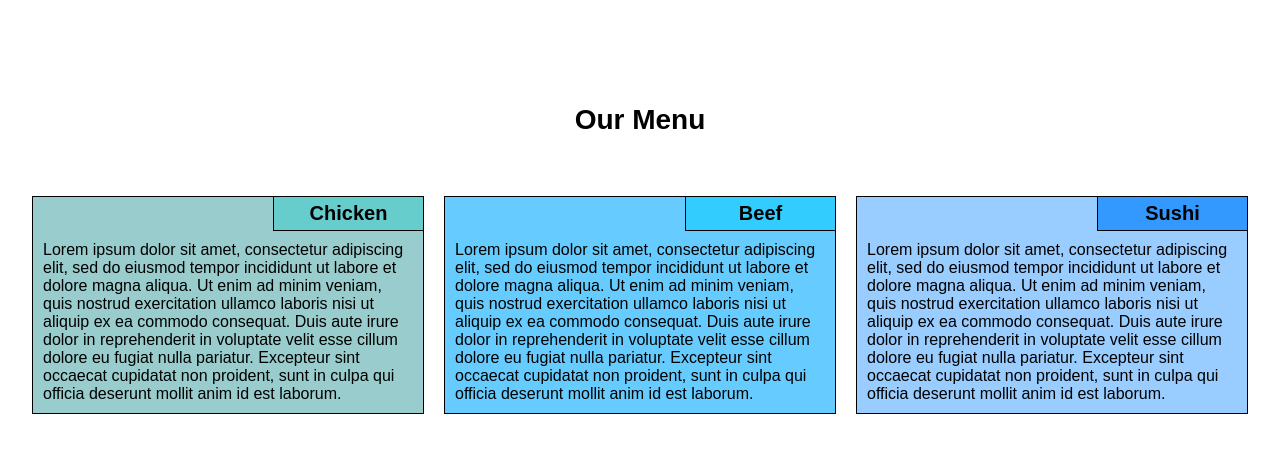
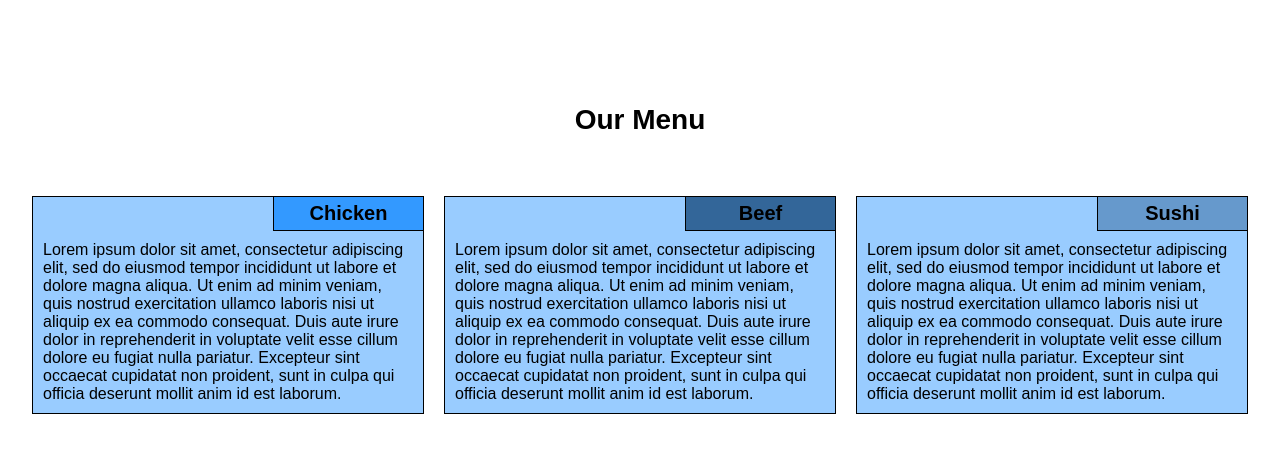
Before and after one commit to Lemeshevskaya/coursera_html, a plain HTML site: page mod2_solution/index.html in a window 1280 px wide. Drawn offline with Linux system fonts and the light colour scheme.

Commit message:
fix: points in media

```diff
--- a/mod2_solution/css/style.css
+++ b/mod2_solution/css/style.css
@@ -9,7 +9,7 @@
 }
 
 /********** Medium devices only **********/
-@media (min-width: 768px) and (max-width: 991px) {
+@media (min-width: 768px) and (max-width: 991.5px){
   .row {
     display: grid;
     grid-area: row;
@@ -19,7 +19,7 @@
   }
 }
 /********** Small devices only **********/
-@media (max-width: 767px) {
+@media (max-width: 767.5px) {
   .row {
     display: grid;
     grid-area: row;
@@ -71,29 +71,27 @@
     align-items: flex-end;
     flex-direction: column;
     border: 1px solid black;
+    background-color: #99CCFF;
   }
   .row {
     grid-column-gap: 20px;
     grid-row-gap: 20px;
   }
   .menu_item1 {
-    background-color: #99CCCC;
     grid-area: chicken;
   }
   .menu_item2 {
     grid-area: beef;
-    background-color: #66CCFF;
   }
   .menu_item3 {
     grid-area: sushi;
-    background-color: #99CCFF;
   }
   .menu_item1 > h2 {
-    background-color: #66CCCC;
+    background-color: #3399FF;
   }
   .menu_item2 > h2 {
-    background-color: #33CCFF;
+    background-color: #336699;
   }
   .menu_item3 > h2 {
-    background-color: #3399FF;
+    background-color: #6699CC;
   }
```
